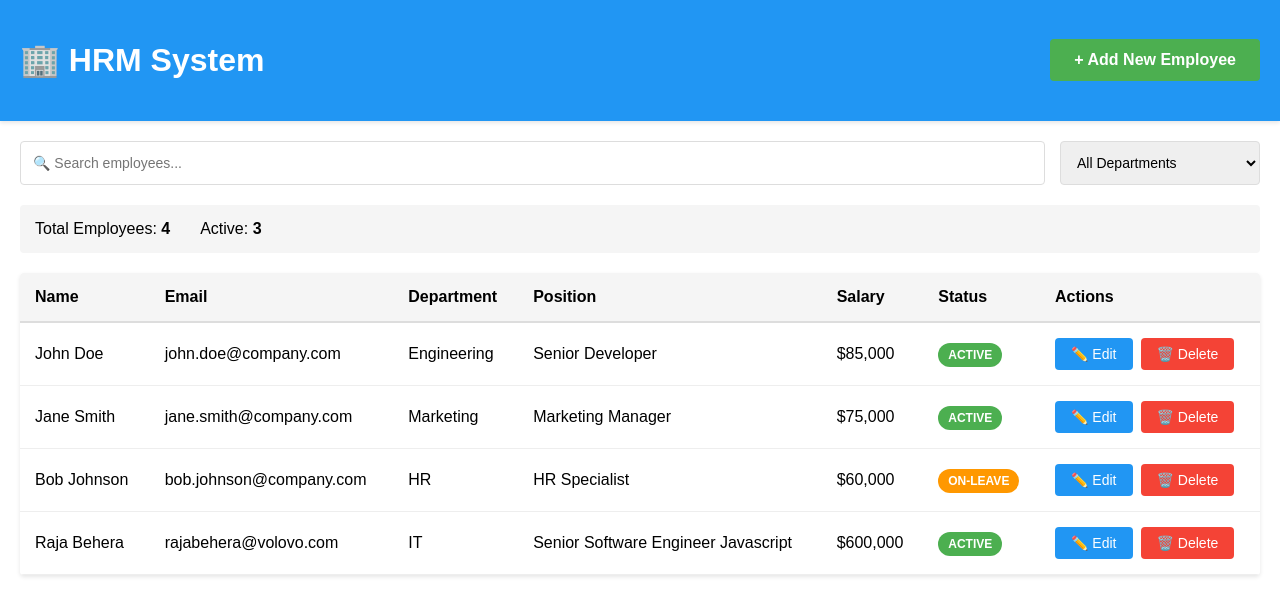
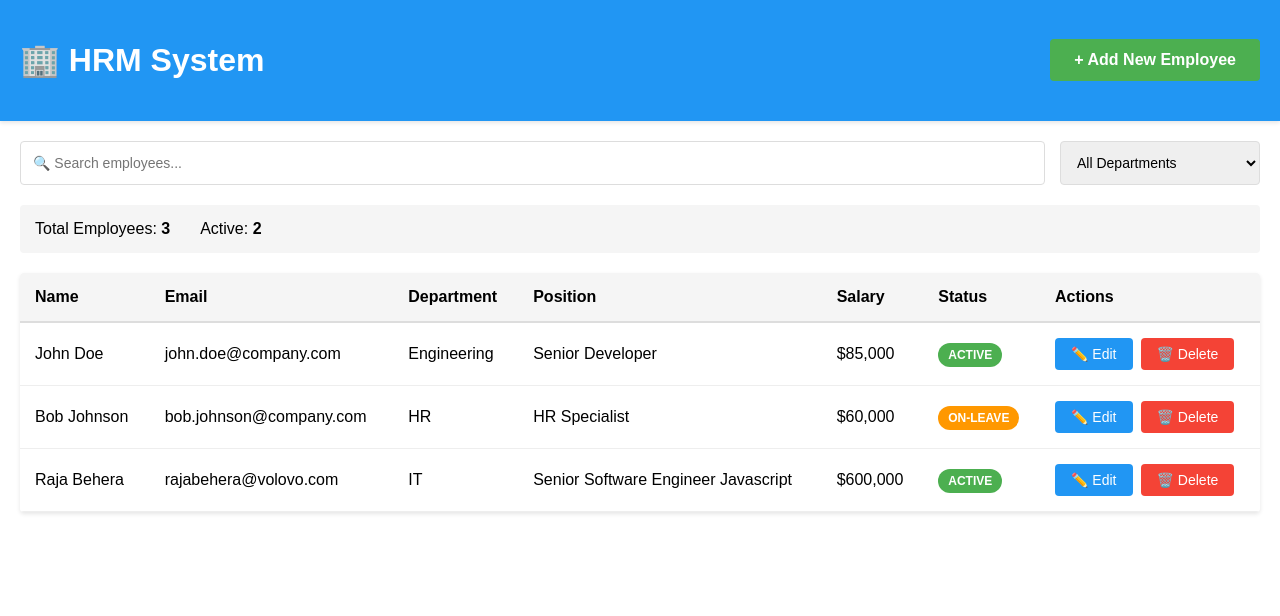
Before and after one commit to rajabehera/hrm-system, a React (Create React App) app: page / in a window 1280 px wide. Shown: the top 616 px of the page. Built offline with nearby package versions, Linux system fonts and the light colour scheme; the HTML template or start-up script is replaced by a standard one.

Commit message:
somethigs are not working

```diff
--- a/src/features/employees/employeeSlice.ts
+++ b/src/features/employees/employeeSlice.ts
@@ -24,18 +24,6 @@ const initialState: EmployeeState = {
     },
     {
       id: '2',
-      firstName: 'Jane',
-      lastName: 'Smith',
-      email: 'jane.smith@company.com',
-      phone: '+1234567891',
-      department: 'Marketing',
-      position: 'Marketing Manager',
-      salary: 75000,
-      hireDate: '2021-06-20',
-      status: 'active'
-    },
-    {
-      id: '3',
       firstName: 'Bob',
       lastName: 'Johnson',
       email: 'bob.johnson@company.com',
@@ -47,7 +35,7 @@ const initialState: EmployeeState = {
       status: 'on-leave'
     },
     {
-      id: '4',
+      id: '3',
       firstName: 'Raja',
       lastName: 'Behera',
       email: 'rajabehera@volovo.com',
```
